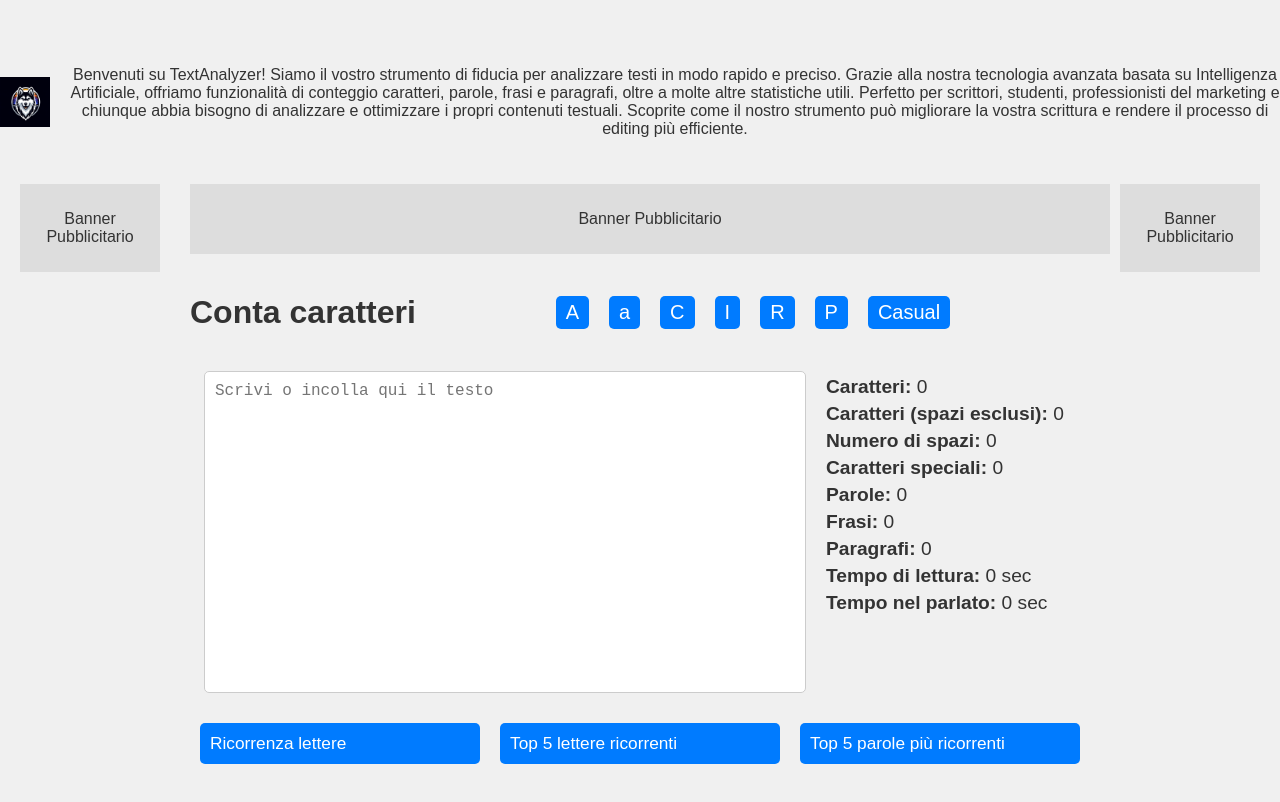
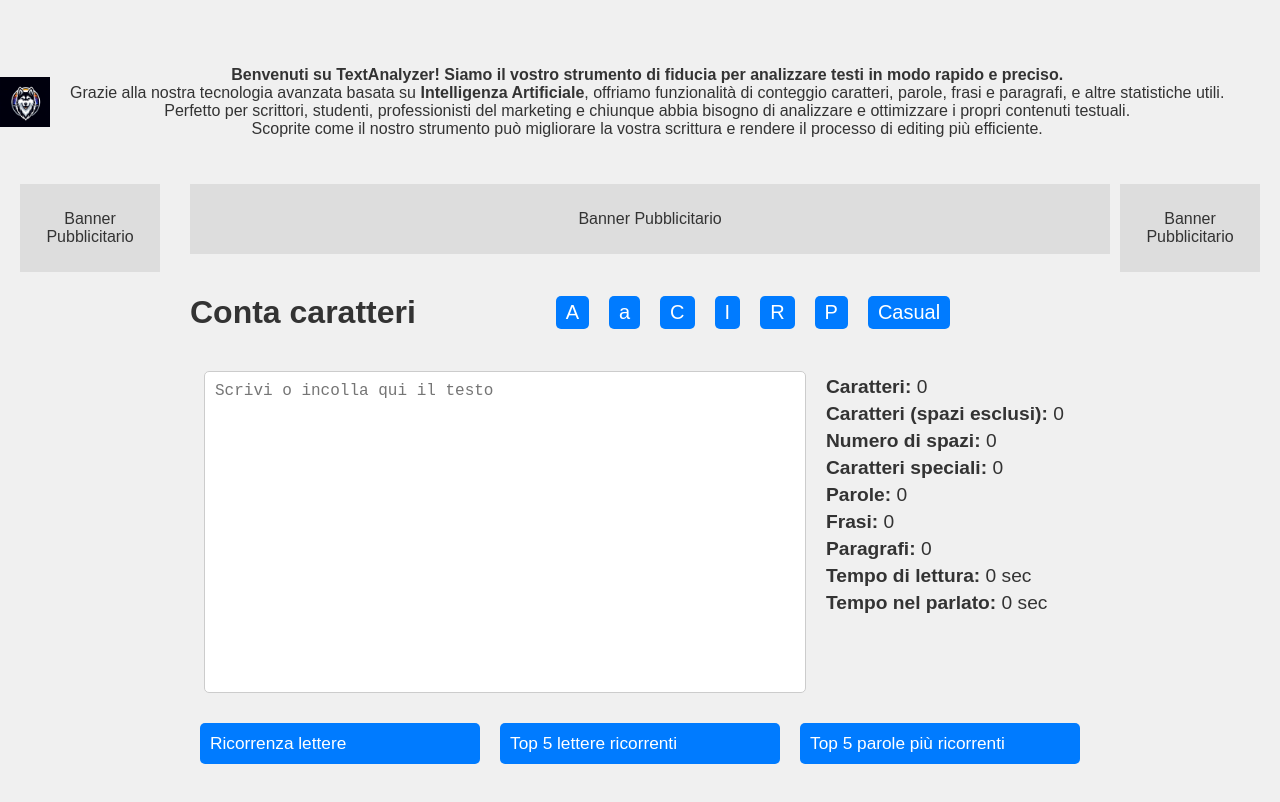
Before and after one commit to andrea-kori/quanticaratteri, a plain HTML site: page index.html in a window 1280 px wide. Drawn offline with Linux system fonts and the light colour scheme; files whose address does not match are found by name.

Commit message:
Update index.html

```diff
--- a/index.html
+++ b/index.html
@@ -14,7 +14,10 @@
     <div class="container">
         <div class="header">
             <img src="path/to/logo.png" alt="Logo del Sito" class="logo">
-            <p>Benvenuti su TextAnalyzer! Siamo il vostro strumento di fiducia per analizzare testi in modo rapido e preciso. Grazie alla nostra tecnologia avanzata basata su Intelligenza Artificiale, offriamo funzionalità di conteggio caratteri, parole, frasi e paragrafi, oltre a molte altre statistiche utili. Perfetto per scrittori, studenti, professionisti del marketing e chiunque abbia bisogno di analizzare e ottimizzare i propri contenuti testuali. Scoprite come il nostro strumento può migliorare la vostra scrittura e rendere il processo di editing più efficiente.</p>
+            <p><strong>Benvenuti su TextAnalyzer! Siamo il vostro strumento di fiducia per analizzare testi in modo rapido e preciso.</strong><br>
+        Grazie alla nostra tecnologia avanzata basata su <strong>Intelligenza Artificiale</strong>, offriamo funzionalità di conteggio caratteri, parole, frasi e paragrafi, e altre statistiche utili.<br>
+        Perfetto per scrittori, studenti, professionisti del marketing e chiunque abbia bisogno di analizzare e ottimizzare i propri contenuti testuali.<br>
+        Scoprite come il nostro strumento può migliorare la vostra scrittura e rendere il processo di editing più efficiente.</p>
         </div>
         <div class="main-content">
             <div class="banner-vertical left-banner">
```
